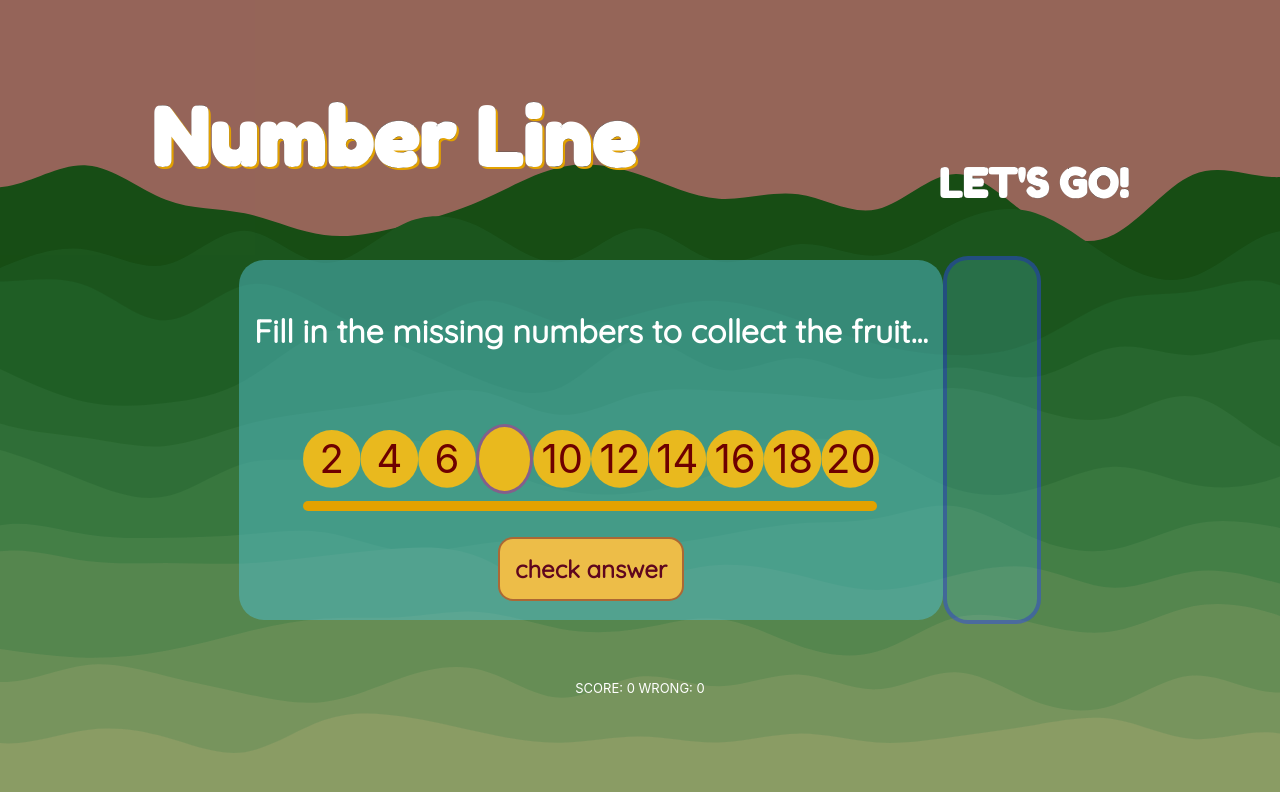
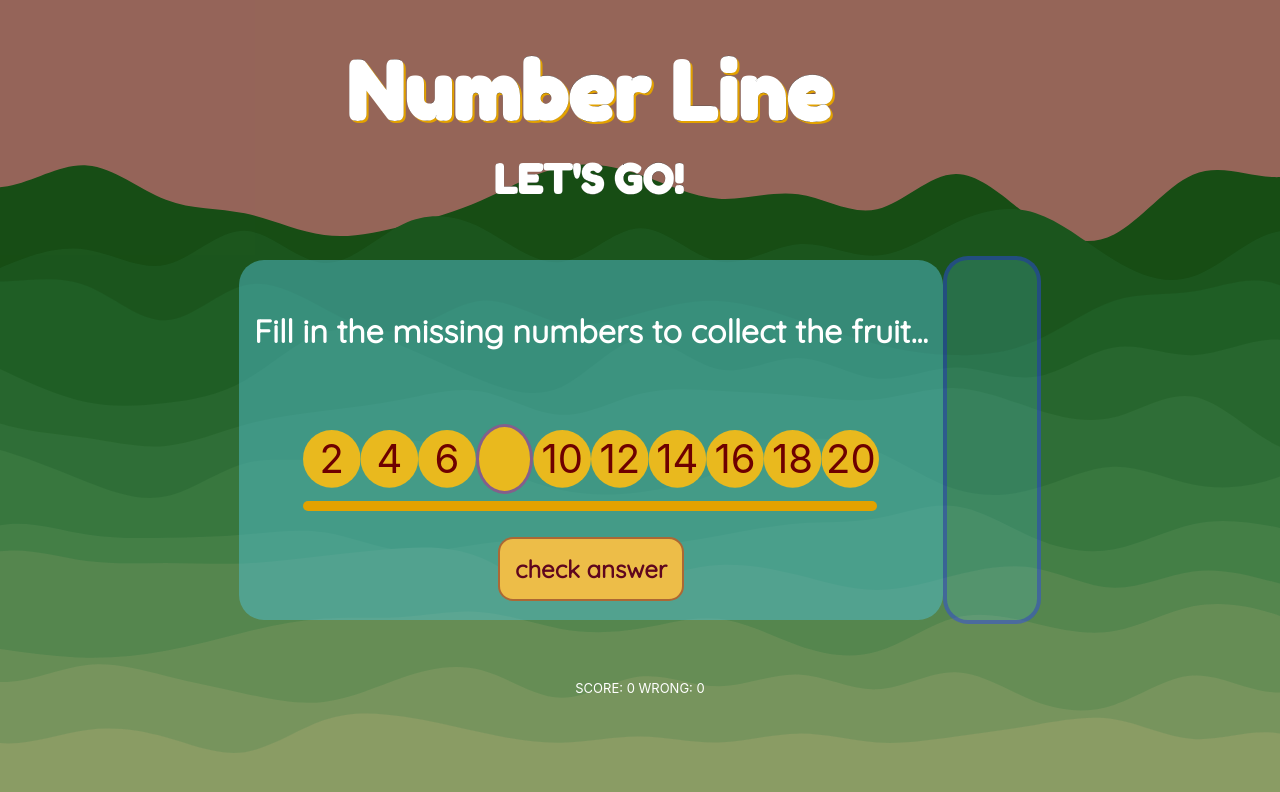
Before and after one commit to wisteria-hawthorn/js-demo, a React (Create React App) app: page /activity in a window 1280 px wide. Shown: the top 792 px of the page. Built offline with nearby package versions, Linux system fonts and the light colour scheme; no server answers.

Commit message:
title positioning fix

```diff
--- a/src/routes/ActivityPage/ActivityPage.css
+++ b/src/routes/ActivityPage/ActivityPage.css
@@ -6,15 +6,27 @@
 }
 
 
+.wider-text-container {
+
+    display: flex;
+    flex-direction: column;
+    align-items: flex-end;
+    justify-content: flex-end;
+
+    height: 30vh;
+    width: 71vw;
+
+}
+
 .title-text-container {
 
     display: flex;
     flex-direction: column;
     flex-wrap: wrap;
-    justify-content: flex-end;
+    justify-content: center;
     align-items: center;
 
-    width:100vw;
+    width:50vw;
     height: 30vh;
 
 }
@@ -23,6 +35,8 @@
 .the-activity-heading {
 
     font-size: 10vh;
+
+    margin: 10px;
 
     font-family: 'Fredoka One', sans-serif;
     color:rgb(255, 255, 255);
@@ -36,6 +50,8 @@
 .lets-go-h2 {
 
     font-size: 5vh;
+
+    margin: 5px;
 
     font-family: 'Fredoka One', sans-serif;
     color:rgb(255, 255, 255);
--- a/src/routes/ActivityPage/ActivityPage.js
+++ b/src/routes/ActivityPage/ActivityPage.js
@@ -80,9 +80,11 @@ export default function ActivityPage({score, setScore, clicks , setClicks , mism
         <div className='activity-background-image-daytime'/>
         <div className='activity-background-image-nighttime'/>
 
+        <div className='wider-text-container'>
         <div className='title-text-container'>
           <h1 className='the-activity-heading'>Number Line</h1>
           <h2 className='lets-go-h2'>LET'S GO!</h2>
+        </div>
         </div>
 
         <main className ="focus-area">
```
